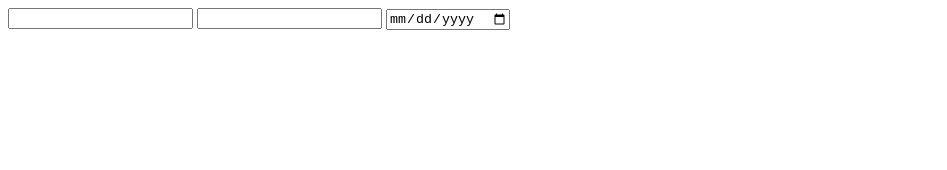
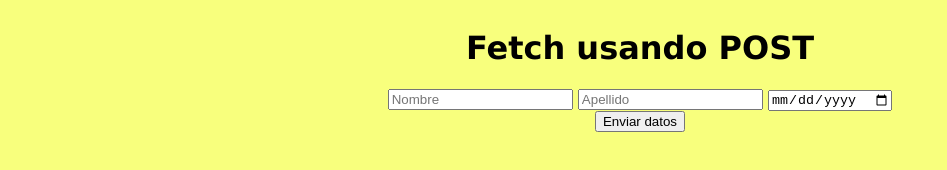
Before and after one commit to felipechak/TallerFetchPost, a plain HTML site: page index.html in a window 1280 px wide. Shown: the whole page, without its empty margins (0-947 px from the left). Drawn offline with Linux system fonts and the light colour scheme.

Commit message:
Added basic style

```diff
--- a/index.html
+++ b/index.html
@@ -4,12 +4,15 @@
     <meta charset="UTF-8">
     <meta name="viewport" content="width=device-width, initial-scale=1.0">
     <title>Fetch usando POST</title>
+    <link rel="stylesheet" href="styles.css">
 </head>
 <body>
+    <h1>Fetch usando POST</h1>
     <form>
-        <input type="text" name="" id="nameInput">
-        <input type="text" name="" id="lastNameInput">
+        <input type="text" placeholder="Nombre" id="nameInput">
+        <input type="text" placeholder="Apellido" id="lastNameInput">
         <input type="date" name="" id="dobInput">
     </form>
+    <button type="submit" id="submitBtn">Enviar datos</button>
 </body>
 </html>
--- /dev/null
+++ b/styles.css
@@ -0,0 +1,14 @@
+body{
+    display: flex;
+    flex-direction: column;
+    align-items: center;
+    font-family: Verdana, Geneva, Tahoma, sans-serif;
+    background-color: #f8ff7d;
+}
+
+i
+
+button{
+    margin: 10px;
+    width: 70vw;
+}
```
